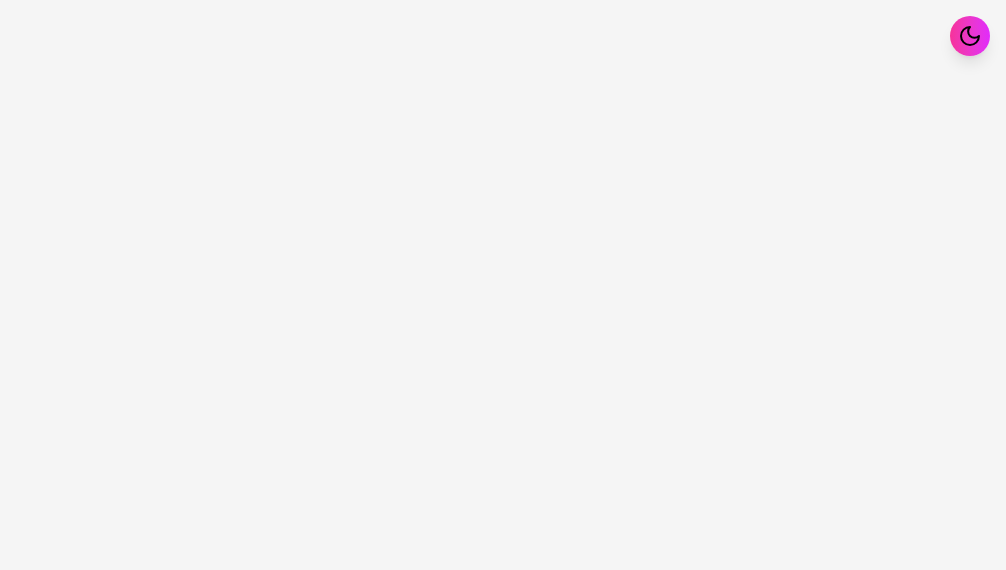
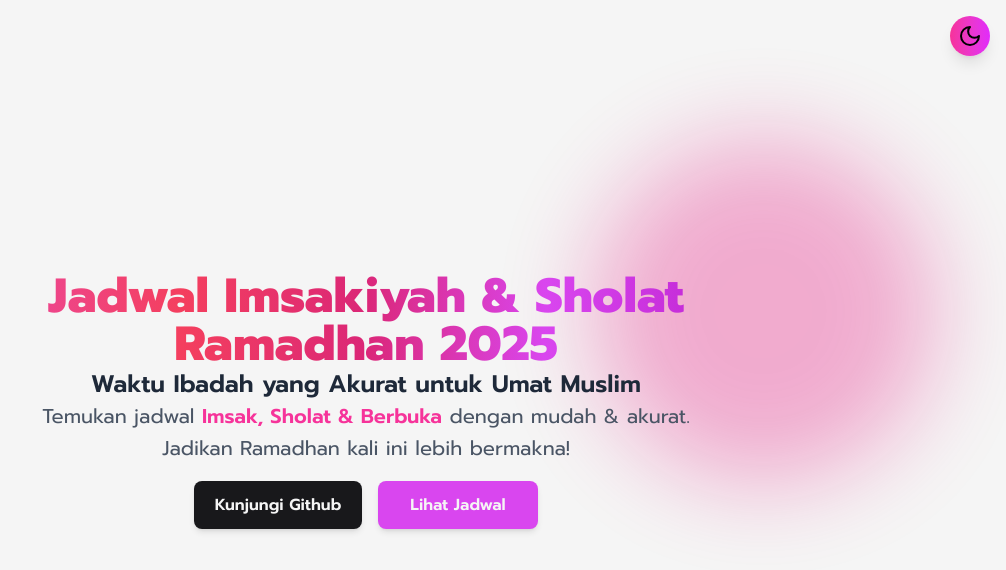
Before and after one commit to rendy-ptr/Imsakiyah-Schedule, a React (Vite) app: page / in a window 1280 px wide. Shown: the top 570 px of the page, without its empty margins (274-1280 px from the left). Built offline with nearby package versions, Linux system fonts and the light colour scheme.

Commit message:
feat: Hero Sections

```diff
--- a/package.json
+++ b/package.json
@@ -15,6 +15,7 @@
     "lucide-react": "^0.483.0",
     "react": "^19.0.0",
     "react-dom": "^19.0.0",
+    "react-icons": "^5.5.0",
     "tailwindcss": "^4.0.14"
   },
   "devDependencies": {
--- a/src/App.tsx
+++ b/src/App.tsx
@@ -1,11 +1,12 @@
 import React from 'react'
+import LayoutWrapper from './LayoutsWrapper'
 import HomePages from './pages/HomePages'
 
 const App: React.FC = () => {
   return (
-    <>
+    <LayoutWrapper>
       <HomePages />
-    </>
+    </LayoutWrapper>
   )
 }
 
--- /dev/null
+++ b/src/LayoutsWrapper.tsx
@@ -0,0 +1,29 @@
+import React from 'react'
+import Toggle from './components/Toggle'
+
+interface LayoutProps {
+  children: React.ReactNode
+}
+
+const LayoutWrapper: React.FC<LayoutProps> = ({ children }) => {
+  return (
+    <div className="relative min-h-screen flex flex-col bg-neutral-100 dark:bg-zinc-900 transition-colors duration-1000 ease-in-out">
+      {/* Efek Glow Bergerak */}
+      <div className="absolute inset-0 overflow-hidden pointer-events-none">
+        <div className="absolute w-40 h-40 lg:w-72 lg:h-72 bg-pink-600 dark:bg-pink-500 opacity-30 blur-2xl rounded-full animate-glowMove"></div>
+      </div>
+
+      {/* Toggle Dark Mode */}
+      <div className="absolute top-4 right-4 z-20">
+        <Toggle />
+      </div>
+
+      {/* Kontainer Utama */}
+      <main className="flex flex-grow items-center justify-center container mx-auto relative z-10">
+        {children}
+      </main>
+    </div>
+  )
+}
+
+export default LayoutWrapper
--- a/src/components/Toggle.tsx
+++ b/src/components/Toggle.tsx
@@ -4,14 +4,18 @@ import { motion, AnimatePresence } from 'framer-motion'
 import { toggleAnimation } from '../animations'
 
 const Toggle: React.FC = () => {
-  const [darkMode, setDarkMode] = useState(false)
+  const [darkMode, setDarkMode] = useState(() => {
+    return localStorage.getItem('theme') === 'dark'
+  })
   const { Moon, Sun } = LucideIcons
 
   useEffect(() => {
     if (darkMode) {
       document.documentElement.classList.add('dark')
+      localStorage.setItem('theme', 'dark')
     } else {
       document.documentElement.classList.remove('dark')
+      localStorage.setItem('theme', 'light')
     }
   }, [darkMode])
 
--- a/src/icons/lucide-icons.ts
+++ b/src/icons/lucide-icons.ts
@@ -1,6 +1,7 @@
-import { Moon, Sun } from 'lucide-react'
+import { Moon, Sun, Github } from 'lucide-react'
 
 export const LucideIcons = {
     Moon,
     Sun,
+    Github
 }
--- /dev/null
+++ b/src/icons/react-icons.ts
@@ -0,0 +1,5 @@
+import { IoLogoGithub  } from 'react-icons/io'
+
+export const ReactIcons = {
+  Github: IoLogoGithub,
+}
--- a/src/index.css
+++ b/src/index.css
@@ -2,9 +2,68 @@
 
 * {
   font-family: 'Prompt', sans-serif;
-  margin: 0;
-  padding: 0;
-  box-sizing: border-box;
 }
 
 @custom-variant dark (&:where(.dark, .dark *));
+
+@keyframes gradientShift {
+  0% {
+    background-position: 0% 50%;
+  }
+  50% {
+    background-position: 100% 50%;
+  }
+  100% {
+    background-position: 0% 50%;
+  }
+}
+
+@keyframes gradientShift {
+  0% {
+    background-position: 0% 50%;
+  }
+  50% {
+    background-position: 100% 50%;
+  }
+  100% {
+    background-position: 0% 50%;
+  }
+}
+
+.animate-gradient-text {
+  background-image: linear-gradient(
+    90deg,
+    #ec4899,
+    #f43f5e,
+    #db2777,
+    #d946ef,
+    #c026d3,
+    #c084fc,
+    #6d28d9,
+    #ec4899
+  );
+  background-size: 200% 100%;
+  animation: gradientShift 5s infinite ease-in-out;
+}
+
+@keyframes glowMove {
+  0% {
+    transform: translate(10vw, 10vh) scale(1);
+  }
+  25% {
+    transform: translate(70vw, 20vh) scale(1.2);
+  }
+  50% {
+    transform: translate(60vw, 70vh) scale(1);
+  }
+  75% {
+    transform: translate(20vw, 60vh) scale(1.1);
+  }
+  100% {
+    transform: translate(10vw, 10vh) scale(1);
+  }
+}
+
+.animate-glowMove {
+  animation: glowMove 20s infinite alternate ease-in-out;
+}
--- a/src/layouts/HeroLayouts.tsx
+++ b/src/layouts/HeroLayouts.tsx
@@ -1,11 +1,46 @@
 import React from 'react'
-import Toggle from '../components/Toggle'
 
 const HeroLayouts: React.FC = () => {
   return (
-    <div className="min-h-screen flex flex-col items-center justify-center bg-neutral-100 dark:bg-[oklch(0.21_0.006_285.885)] transition-colors duration-500 relative">
-      <Toggle />
-      <div className="text-center text-neutral-900 dark:text-neutral-100"></div>
+    <div className="text-center flex flex-col items-center">
+      {/* Wrapper untuk efek lebih smooth */}
+      <div className="relative inline-block">
+        <h1 className="text-xl lg:text-5xl font-extrabold text-transparent bg-clip-text animate-gradient-text">
+          Jadwal Imsakiyah & Sholat
+          <br /> Ramadhan 2025
+        </h1>
+      </div>
+
+      {/* Subjudul */}
+      <h2 className="text-md lg:text-2xl font-semibold text-gray-800 dark:text-gray-200">
+        Waktu Ibadah yang Akurat untuk Umat Muslim
+      </h2>
+
+      {/* Deskripsi */}
+      <div className="text-gray-600 dark:text-gray-300">
+        <p className="text-xs lg:text-xl leading-relaxed">
+          Temukan jadwal{' '}
+          <span className="text-pink-500 font-semibold dark:text-fuchsia-400">
+            Imsak, Sholat & Berbuka
+          </span>{' '}
+          dengan mudah & akurat.
+        </p>
+
+        <p className="text-xs lg:text-xl leading-relaxed">
+          Jadikan Ramadhan kali ini lebih bermakna!
+        </p>
+      </div>
+
+      {/* Tombol Aksi (Hanya tombol yang punya margin atas) */}
+      <div className="flex gap-4 justify-center mt-4">
+        <button className="w-36 h-10 text-xs lg:w-42 lg:h-12 lg:text-base text-neutral-100 bg-zinc-900 dark:text-zinc-900 dark:bg-neutral-100 font-semibold rounded-lg shadow-md cursor-pointer transition-colors duration-1000 ease-in-out transform hover:scale-105 hover:shadow-lg hover:bg-zinc-800 dark:hover:bg-neutral-200">
+          Kunjungi Github
+        </button>
+
+        <button className="w-32 h-10 text-sm lg:w-40 lg:h-12 lg:text-base text-neutral-100 bg-[#d946ef] dark:text-neutral-100 dark:bg-[#db2777] font-semibold rounded-lg shadow-md cursor-pointer transition-colors duration-1000 ease-in-out transform hover:scale-105 hover:shadow-lg hover:bg-[#c026d3] dark:hover:bg-[#be185d]">
+          Lihat Jadwal
+        </button>
+      </div>
     </div>
   )
 }
--- a/src/pages/HomePages.tsx
+++ b/src/pages/HomePages.tsx
@@ -2,11 +2,7 @@ import React from 'react'
 import HeroLayouts from '../layouts/HeroLayouts'
 
 const HomePages: React.FC = () => {
-  return (
-    <>
-      <HeroLayouts />
-    </>
-  )
+  return <HeroLayouts />
 }
 
 export default HomePages
```
Also changed, not shown: 1 other file (tests, documents, lock files or other folders).
